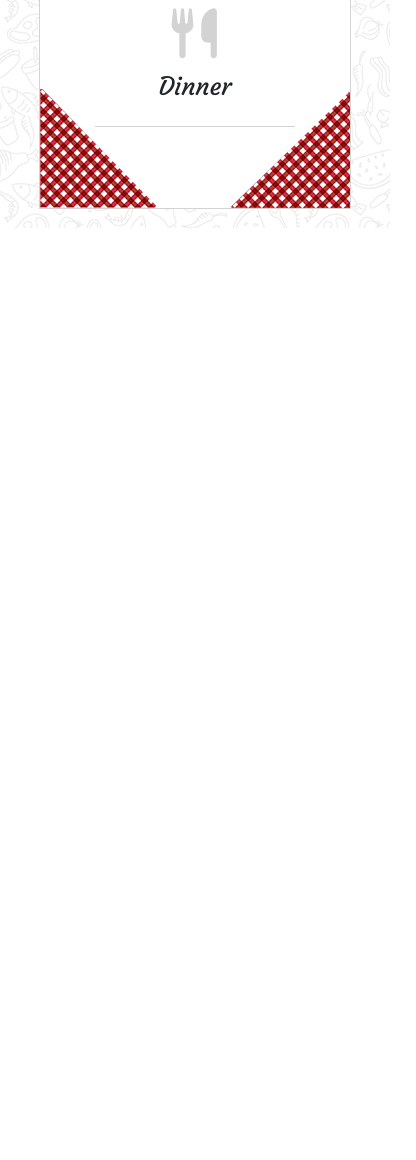
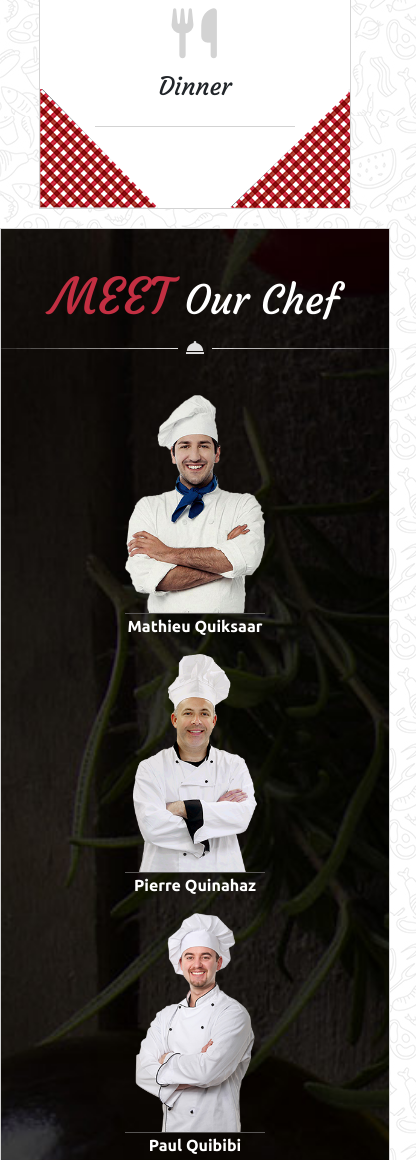
Before and after one commit to LouisePeiffer/coding_16_site_chef, a website: page index.html in a window 390 px wide. Shown: the part 1684-2844 px from the top of the page, 416 px wide, since content can reach past the window. Before the commit the page ends 1912 px from the top, so only its background shows below. Drawn offline with nearby package versions, Linux system fonts and the light colour scheme; a web font is replaced by a local one.

Commit message:
Section Meet Our chef, + responsive

```diff
--- a/index.html
+++ b/index.html
@@ -187,6 +187,31 @@
         </div>
     </section>
 
+<!-- Section MEET Our Chefs -->
+    <section>
+        <div class="titreMeet">
+            <p><span>Meet</span> Our Chef</p>
+            <img src="./public/images/decoration_line.png" alt="">
+        </div>
+        <div class="divchefs">
+            <div>
+                <img src="./public/images/chef1.png" alt="">
+                <p>Mathieu Quiksaar</p>
+            </div>
+            <div>
+                <img src="./public/images/chef2.png" alt="">
+                <p>Pierre Quinahaz</p>
+            </div>
+            <div>
+                <img src="./public/images/chef3.png" alt="">
+                <p>Paul Quibibi</p>
+            </div>
+            <div>
+                <img src="./public/images/chef4.png" alt="">
+                <p>Luc Quifaittnewe</p>
+            </div>
+        </div>
+    </section>
 <!-- JQUERY -->
 <script src="./node_modules/jquery/dist/jquery.js"></script>
 <!-- SCRIPT BOOTSTRAP -->
--- /dev/null
+++ b/src/sass/modules/_ourchef.sass
@@ -0,0 +1,46 @@
+section:nth-of-type(2)
+    background-image: url(../../public/images/team_background.jpg)
+    background-size: cover
+    //-webkit-backdrop-filter: brightness(20%)
+    display: flex
+    flex-direction: column
+    align-items: center
+    color: white
+    margin: 0
+    .titreMeet
+        margin: 8% 0 5% 0
+        p
+            font-family: Courgette
+            text-align: center
+            font-size: 40px
+            margin-bottom: 0
+            span
+                color: $rougemims
+                text-transform: uppercase
+                font-size: 50px
+    .divchefs
+        display: flex
+        justify-content: center
+        margin: 0% 5% 8% 5%
+        div
+            display: flex
+            flex-direction: column
+            align-items: center
+            margin: 0 3% 0 3%
+            img
+                border-bottom: 1px solid #565453
+            p
+                text-align: center
+                font-family: UbuntuBold
+
+@media screen and ( max-width: 1100px )
+    section:nth-of-type(2)
+        .divchefs
+            flex-wrap: wrap
+            margin: 5% 0
+
+@media screen and ( max-width: 547px )
+    section:nth-of-type(2)
+        .divchefs
+            img
+                width: 60%
--- a/src/sass/modules/_style.sass
+++ b/src/sass/modules/_style.sass
@@ -1,3 +1,4 @@
 @import ./_reset
 @import ./_header
 @import ./_ourstory
+@import ./_ourchef
```
Also changed, not shown: public/css/app.css.
